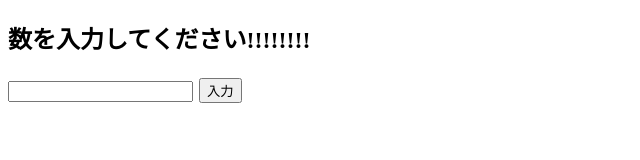
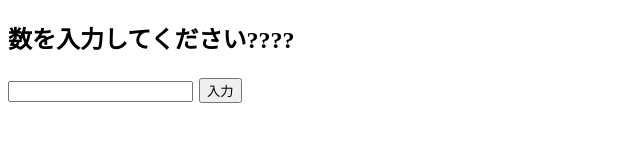
Before and after one commit to g1527066/2016web1-12, a plain HTML site: page index.html in a window 1280 px wide. Shown: the full height of the page, 0-640 px from the left. Drawn offline with Linux system fonts and the light colour scheme.

Commit message:
Update index.html

```diff
--- a/index.html
+++ b/index.html
@@ -6,7 +6,7 @@
   </head>
   <body>
     <section>
-<h1>数を入力してください!!!!!!!!<h1>
+<h1>数を入力してください????<h1>
 <form action="#" id="form">
 <input type="text" name="word">
 <input type="submit" value="入力">
```
